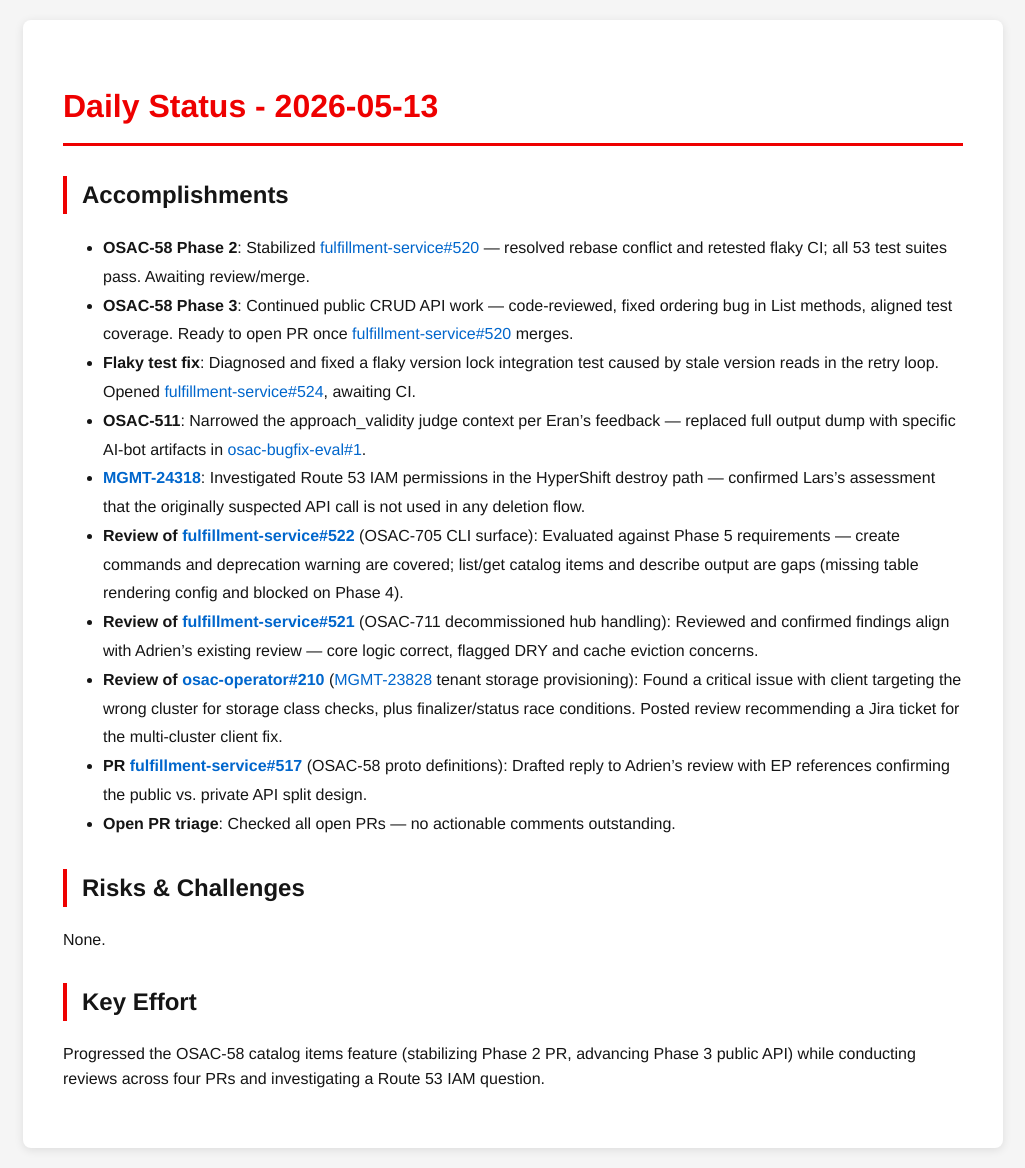
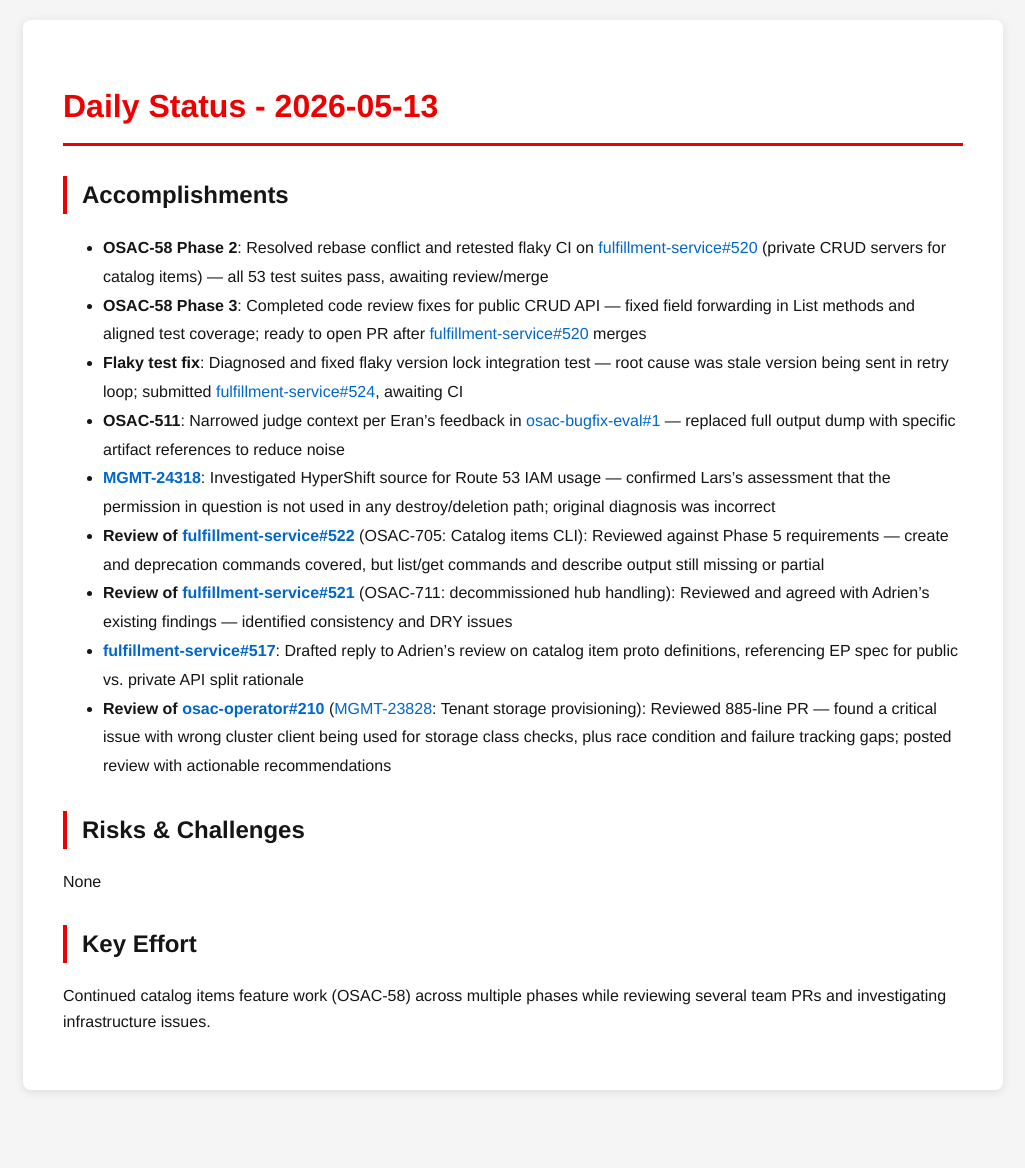
Before and after one commit to tzvatot/daily-status, a Jekyll site: the page built from 2026-05-13.md, in a window 1280 px wide. Shown: the whole page, without its empty margins (127-1152 px from the left). Built offline with Jekyll 4.4.1, drawn with Linux system fonts in a browser that asks for light colours; after the commit the page ends 1110 px from its top, so only the background shows below that.

Commit message:
Daily status update - 2026-05-13

```diff
--- a/2026-05-13.md
+++ b/2026-05-13.md
@@ -7,19 +7,18 @@ date: 2026-05-13
 # Daily Status - 2026-05-13
 
 ## Accomplishments
-- **OSAC-58 Phase 2**: Stabilized [fulfillment-service#520](https://github.com/osac-project/fulfillment-service/pull/520) — resolved rebase conflict and retested flaky CI; all 53 test suites pass. Awaiting review/merge.
-- **OSAC-58 Phase 3**: Continued public CRUD API work — code-reviewed, fixed ordering bug in List methods, aligned test coverage. Ready to open PR once [fulfillment-service#520](https://github.com/osac-project/fulfillment-service/pull/520) merges.
-- **Flaky test fix**: Diagnosed and fixed a flaky version lock integration test caused by stale version reads in the retry loop. Opened [fulfillment-service#524](https://github.com/osac-project/fulfillment-service/pull/524), awaiting CI.
-- **OSAC-511**: Narrowed the approach_validity judge context per Eran's feedback — replaced full output dump with specific AI-bot artifacts in [osac-bugfix-eval#1](https://github.com/eranco74/osac-bugfix-eval/pull/1).
-- **[MGMT-24318](https://issues.redhat.com/browse/MGMT-24318)**: Investigated Route 53 IAM permissions in the HyperShift destroy path — confirmed Lars's assessment that the originally suspected API call is not used in any deletion flow.
-- **Review of [fulfillment-service#522](https://github.com/osac-project/fulfillment-service/pull/522)** (OSAC-705 CLI surface): Evaluated against Phase 5 requirements — create commands and deprecation warning are covered; list/get catalog items and describe output are gaps (missing table rendering config and blocked on Phase 4).
-- **Review of [fulfillment-service#521](https://github.com/osac-project/fulfillment-service/pull/521)** (OSAC-711 decommissioned hub handling): Reviewed and confirmed findings align with Adrien's existing review — core logic correct, flagged DRY and cache eviction concerns.
-- **Review of [osac-operator#210](https://github.com/osac-project/osac-operator/pull/210)** ([MGMT-23828](https://issues.redhat.com/browse/MGMT-23828) tenant storage provisioning): Found a critical issue with client targeting the wrong cluster for storage class checks, plus finalizer/status race conditions. Posted review recommending a Jira ticket for the multi-cluster client fix.
-- **PR [fulfillment-service#517](https://github.com/osac-project/fulfillment-service/pull/517)** (OSAC-58 proto definitions): Drafted reply to Adrien's review with EP references confirming the public vs. private API split design.
-- **Open PR triage**: Checked all open PRs — no actionable comments outstanding.
+- **OSAC-58 Phase 2**: Resolved rebase conflict and retested flaky CI on [fulfillment-service#520](https://github.com/osac-project/fulfillment-service/pull/520) (private CRUD servers for catalog items) — all 53 test suites pass, awaiting review/merge
+- **OSAC-58 Phase 3**: Completed code review fixes for public CRUD API — fixed field forwarding in List methods and aligned test coverage; ready to open PR after [fulfillment-service#520](https://github.com/osac-project/fulfillment-service/pull/520) merges
+- **Flaky test fix**: Diagnosed and fixed flaky version lock integration test — root cause was stale version being sent in retry loop; submitted [fulfillment-service#524](https://github.com/osac-project/fulfillment-service/pull/524), awaiting CI
+- **OSAC-511**: Narrowed judge context per Eran's feedback in [osac-bugfix-eval#1](https://github.com/eranco74/osac-bugfix-eval/pull/1) — replaced full output dump with specific artifact references to reduce noise
+- **[MGMT-24318](https://issues.redhat.com/browse/MGMT-24318)**: Investigated HyperShift source for Route 53 IAM usage — confirmed Lars's assessment that the permission in question is not used in any destroy/deletion path; original diagnosis was incorrect
+- **Review of [fulfillment-service#522](https://github.com/osac-project/fulfillment-service/pull/522)** (OSAC-705: Catalog items CLI): Reviewed against Phase 5 requirements — create and deprecation commands covered, but list/get commands and describe output still missing or partial
+- **Review of [fulfillment-service#521](https://github.com/osac-project/fulfillment-service/pull/521)** (OSAC-711: decommissioned hub handling): Reviewed and agreed with Adrien's existing findings — identified consistency and DRY issues
+- **[fulfillment-service#517](https://github.com/osac-project/fulfillment-service/pull/517)**: Drafted reply to Adrien's review on catalog item proto definitions, referencing EP spec for public vs. private API split rationale
+- **Review of [osac-operator#210](https://github.com/osac-project/osac-operator/pull/210)** ([MGMT-23828](https://issues.redhat.com/browse/MGMT-23828): Tenant storage provisioning): Reviewed 885-line PR — found a critical issue with wrong cluster client being used for storage class checks, plus race condition and failure tracking gaps; posted review with actionable recommendations
 
 ## Risks & Challenges
-None.
+None
 
 ## Key Effort
-Progressed the OSAC-58 catalog items feature (stabilizing Phase 2 PR, advancing Phase 3 public API) while conducting reviews across four PRs and investigating a Route 53 IAM question.
+Continued catalog items feature work (OSAC-58) across multiple phases while reviewing several team PRs and investigating infrastructure issues.
```
